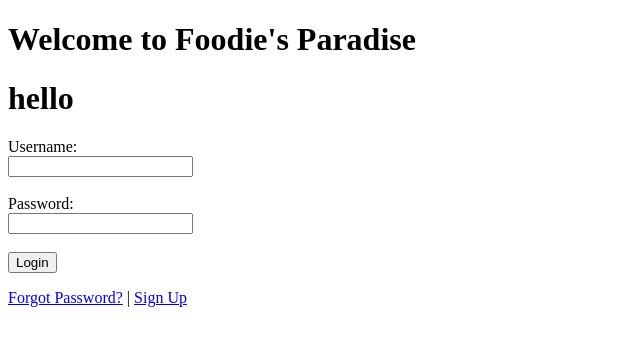
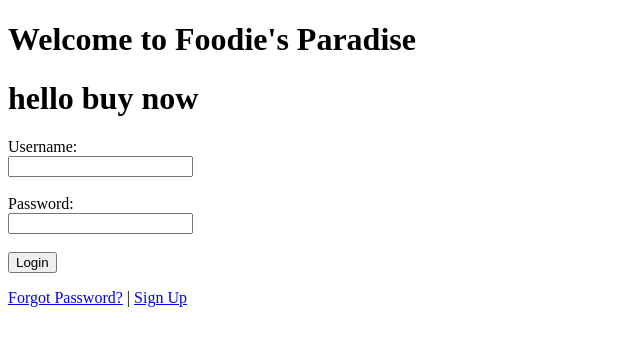
Before and after one commit to Soundaryaa007/foodmate, a plain HTML site: page about.html in a window 1280 px wide. Shown: the whole page, without its empty margins (0-640 px from the left). Drawn offline with Linux system fonts and the light colour scheme.

Commit message:
index - buynow

```diff
--- a/about.html
+++ b/about.html
@@ -7,7 +7,8 @@
 </head>
 <body>
     <h1>Welcome to Foodie's Paradise</h1>
-    <h1>hello</h1>
+    <h1>hello buy now</h1>
+
     <form action="/login" method="POST">
         <label for="username">Username:</label><br>
         <input type="text" id="username" name="username" required><br><br>
```
Also changed, not shown: index.html (+2 -2 lines).
